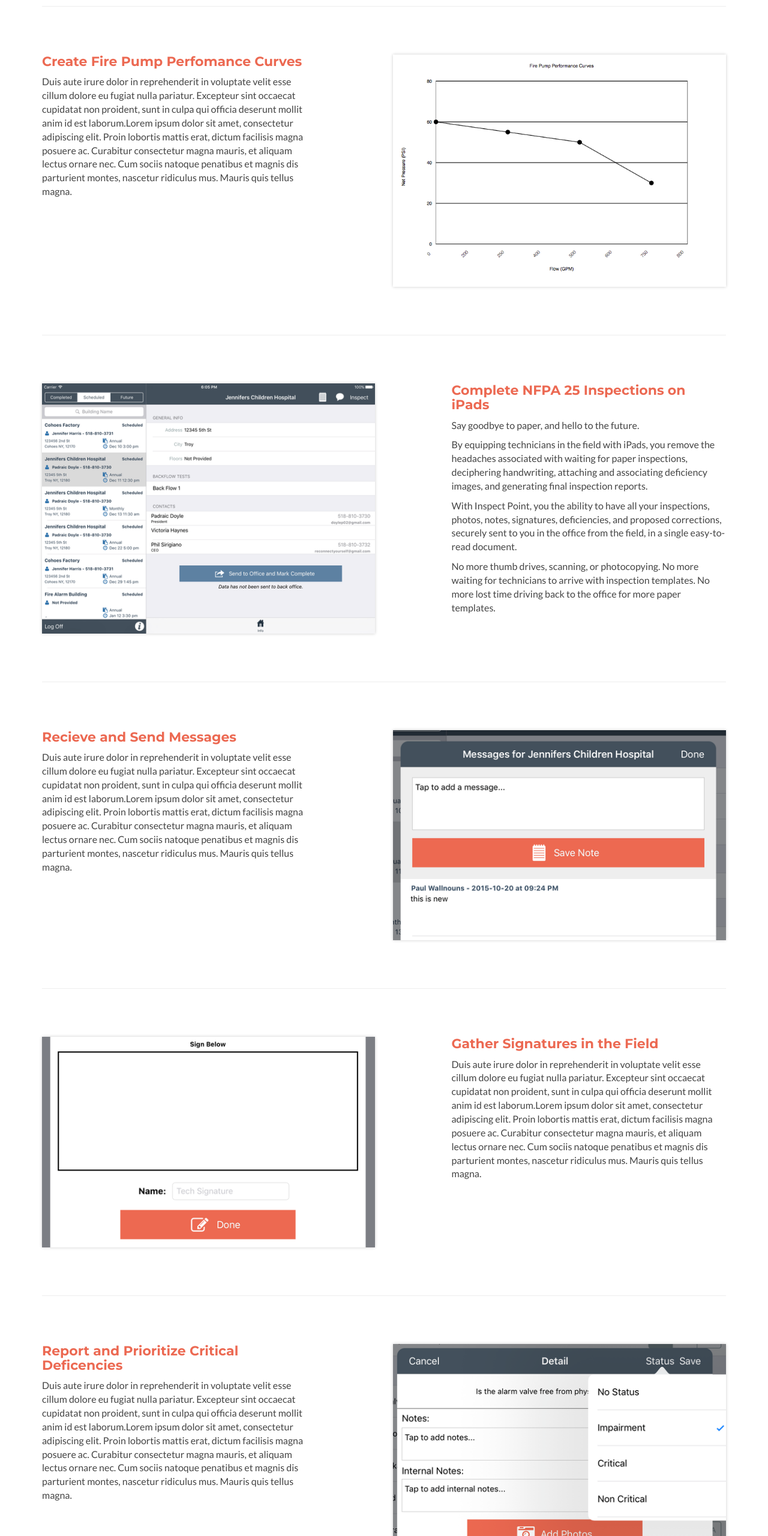
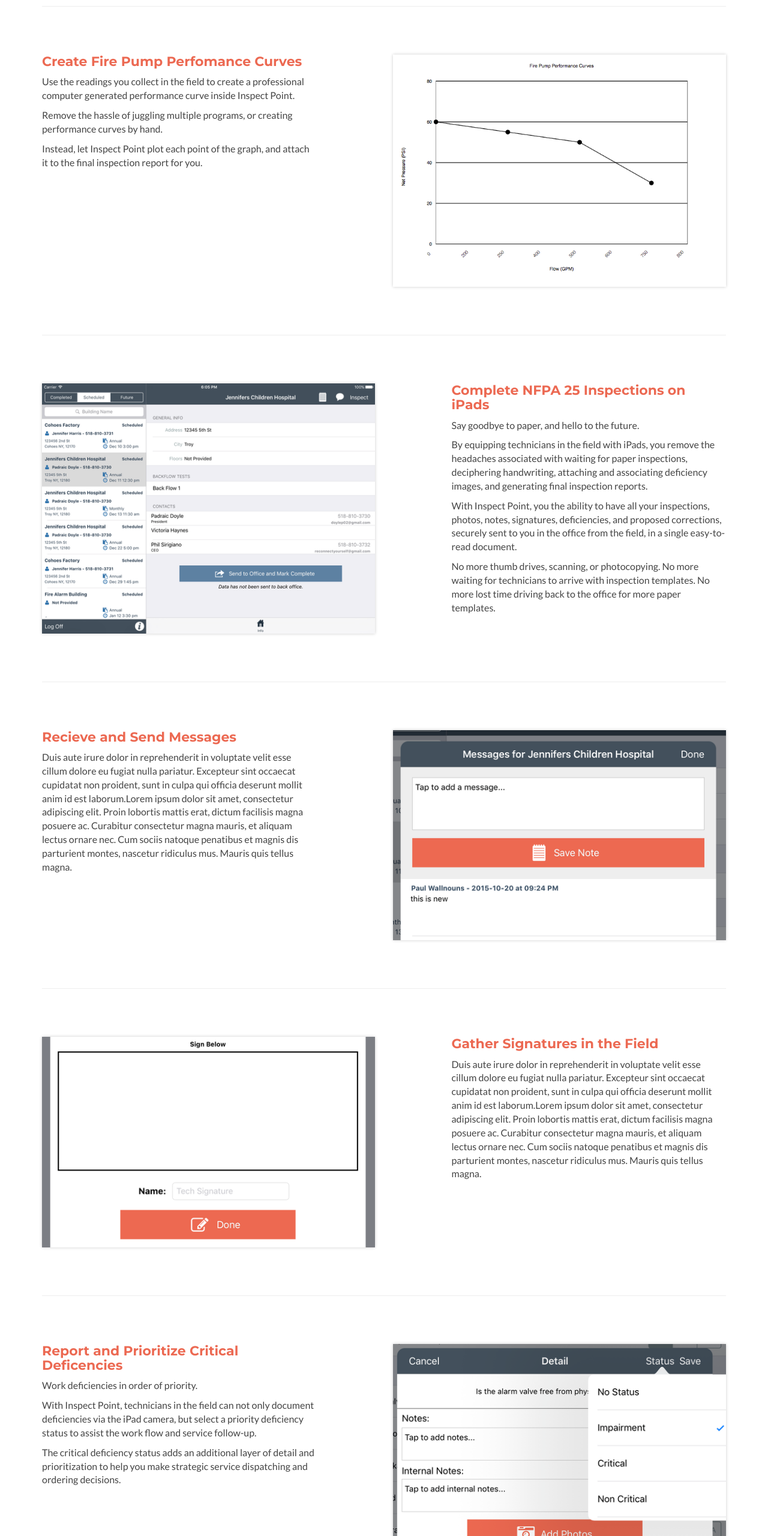
Before and after one commit to padraicdoyle/www.inspectpoint.com-v2, a plain HTML site: page tour.html in a window 1280 px wide. Shown: the part 3360-5920 px from the top of the page at 60% size. Drawn offline with Linux system fonts and the light colour scheme; a script that the page names is missing.

Commit message:
website copy changes

```diff
--- a/tour.html
+++ b/tour.html
@@ -169,7 +169,9 @@
                       <div class="content col-md-5 col-sm-5 col-xs-12 from-left">
                           <h3 class="title">Create Fire Pump Perfomance Curves</h3>
                           <div class="details">
-                              <p>Duis aute irure dolor in reprehenderit in voluptate velit esse cillum dolore eu fugiat nulla pariatur. Excepteur sint occaecat cupidatat non proident, sunt in culpa qui officia deserunt mollit anim id est laborum.Lorem ipsum dolor sit amet, consectetur adipiscing elit. Proin lobortis mattis erat, dictum facilisis magna posuere ac. Curabitur consectetur magna mauris, et aliquam lectus ornare nec. Cum sociis natoque penatibus et magnis dis parturient montes, nascetur ridiculus mus. Mauris quis tellus magna.</p>
+                              <p>Use the readings you collect in the field to create a professional computer generated performance curve inside Inspect Point.</p>
+                              <p>Remove the hassle of juggling multiple programs, or creating performance curves by hand.</p>
+                              <p>Instead, let Inspect Point plot each point of the graph, and attach it to the final inspection report for you.</p>
                           </div>
                       </div><!--//content-->
                       <div class="figure col-md-6 col-sm-6 col-xs-12 col-md-offset-1 col-sm-offset-1 col-xs-offset-0 from-right">
@@ -228,7 +230,9 @@
                    <div class="content col-md-5 col-sm-5 col-xs-12 from-left">
                        <h3 class="title">Report and Prioritize Critical Deficencies</h3>
                        <div class="details">
-                           <p>Duis aute irure dolor in reprehenderit in voluptate velit esse cillum dolore eu fugiat nulla pariatur. Excepteur sint occaecat cupidatat non proident, sunt in culpa qui officia deserunt mollit anim id est laborum.Lorem ipsum dolor sit amet, consectetur adipiscing elit. Proin lobortis mattis erat, dictum facilisis magna posuere ac. Curabitur consectetur magna mauris, et aliquam lectus ornare nec. Cum sociis natoque penatibus et magnis dis parturient montes, nascetur ridiculus mus. Mauris quis tellus magna.</p>
+                           <p>Work deficiencies in order of priority.</p>
+                           <p>With Inspect Point, technicians in the field can not only document deficiencies via the iPad camera, but select a priority deficiency status to assist the work flow and service follow-up.</p>
+                           <p>The critical deficiency status adds an additional layer of detail and prioritization to help you make strategic service dispatching and ordering decisions.</p>
                        </div>
                    </div><!--//content-->
                    <div class="figure col-md-6 col-sm-6 col-xs-12 col-md-offset-1 col-sm-offset-1 col-xs-offset-0 from-right">
```
